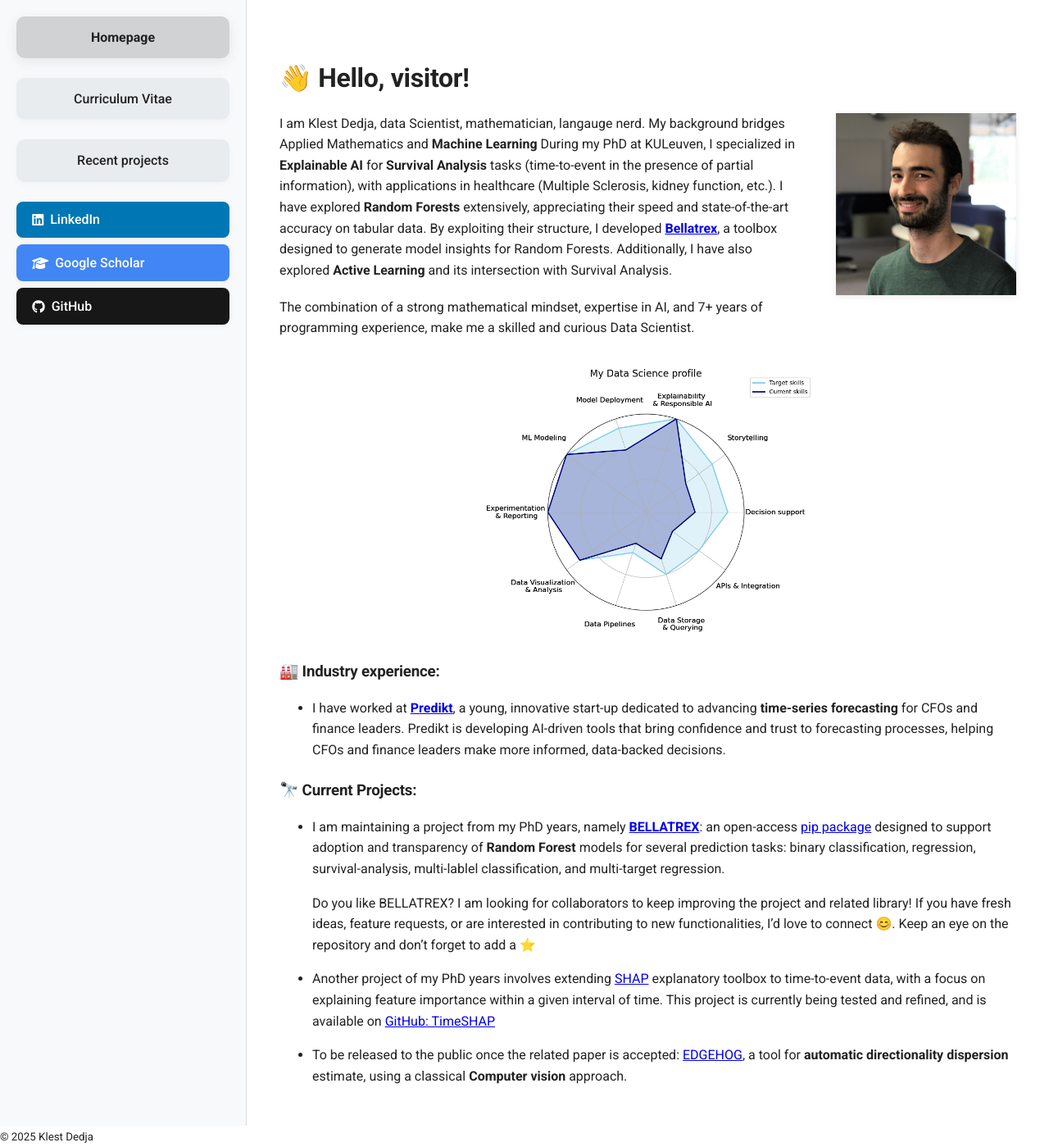
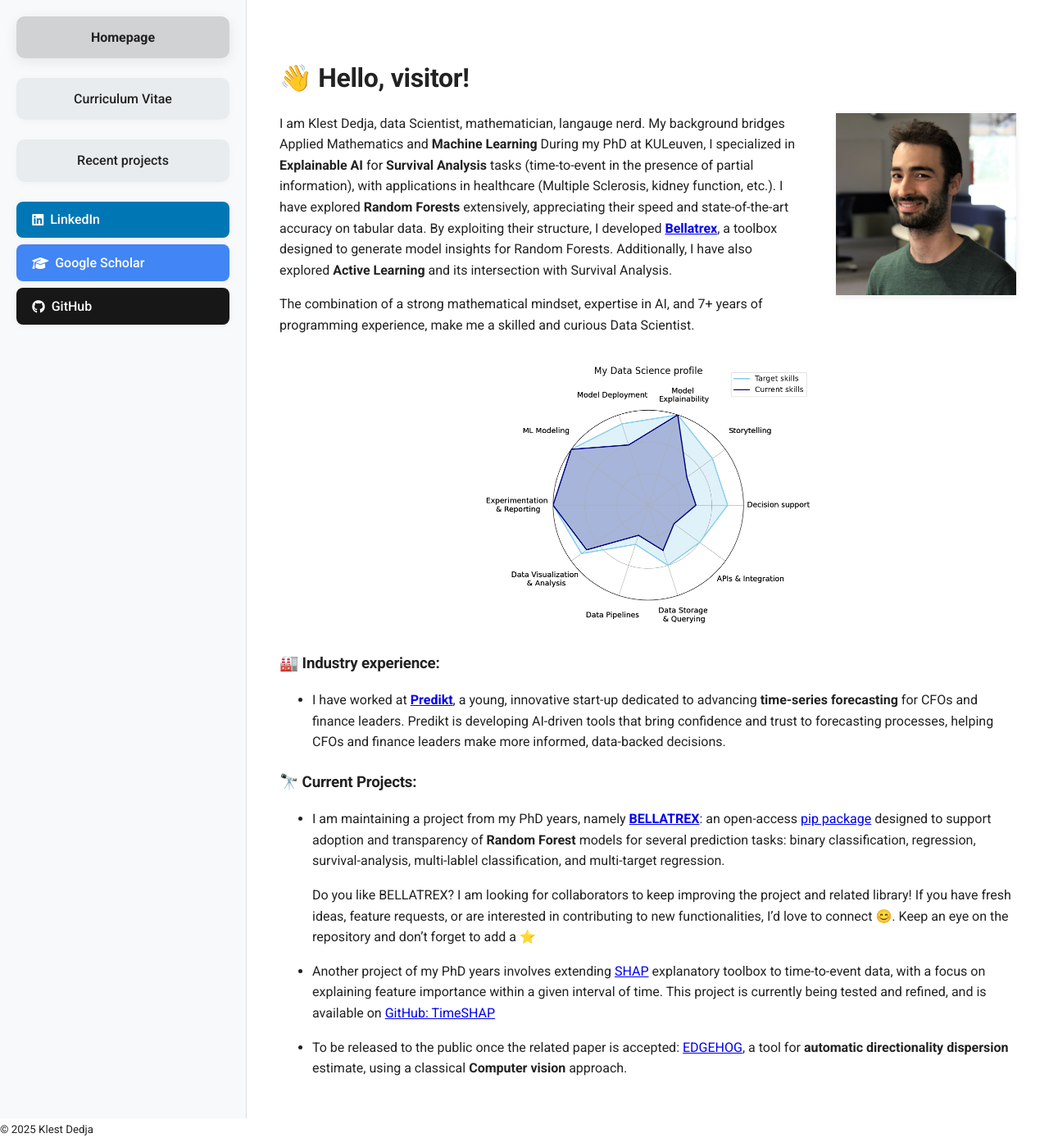
Before and after one commit to KlestDedja/klestdedja.github.io, a Jekyll site: the page built from index.md, in a window 1280 px wide. Shown: the whole page at 82% size. Built offline with Jekyll 4.4.1, drawn with Linux system fonts in a browser that asks for light colours.

Commit message:
Tweaking skills plot
Fonts are still annoyingly different, but it's good enough for now

```diff
--- a/index.md
+++ b/index.md
@@ -11,7 +11,7 @@ title: "Klest Dedja's website"
 
   I have explored <strong>Random Forests</strong> extensively, appreciating  their speed and state-of-the-art accuracy on tabular data. By exploiting their structure, I developed <a href="https://github.com/klestdedja/bellatrex"><strong>Bellatrex</strong></a>, a toolbox designed to generate model insights for Random Forests. Additionally, I have also explored <strong>Active Learning</strong> and its intersection with Survival Analysis.<br>
 
-    <p style="margin-top: 1.2em;">
+    <p style="margin-top: 1.0em;">
       The combination of a strong mathematical mindset, expertise in AI, and 7+ years of programming experience, make me a skilled and curious Data Scientist.
     </p>
   </div>
```
Also changed, not shown: images/skills-chart-profile.png, 1 other file.
